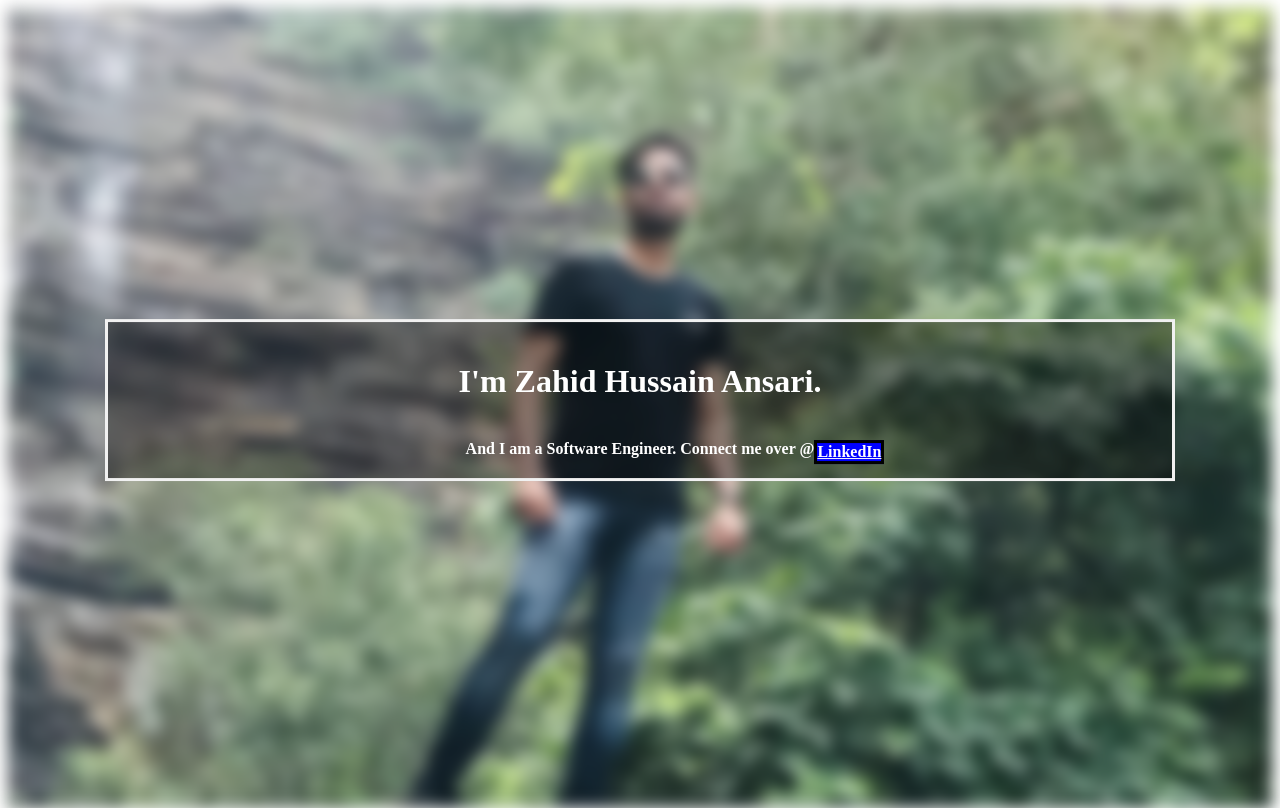
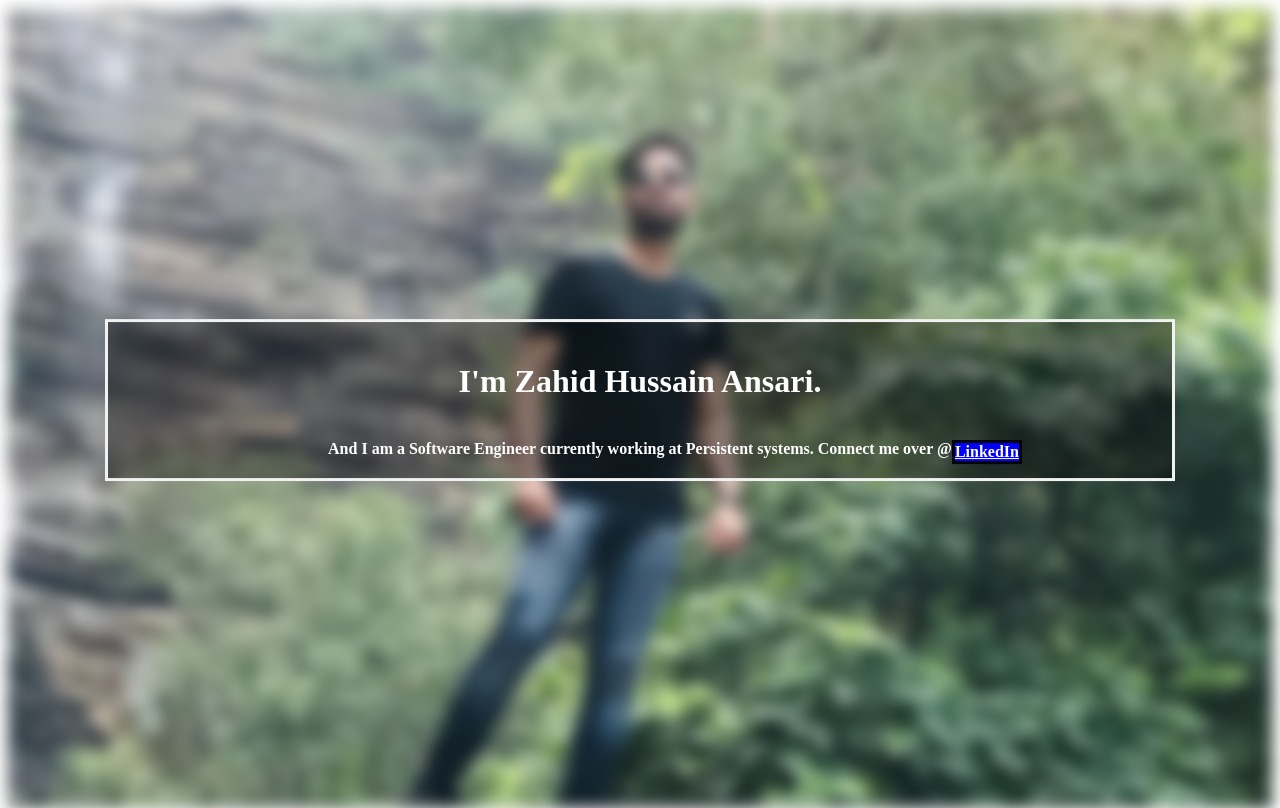
Before and after one commit to Zahid92/Portfolio, an Angular app: page / in a window 1280 px wide. Built offline with nearby package versions, Linux system fonts and the light colour scheme.

Commit message:
add work place

```diff
--- a/angular.json
+++ b/angular.json
@@ -101,5 +101,8 @@
         }
       }
     }
+  },
+  "cli": {
+    "analytics": false
   }
 }
--- a/src/app/app.component.html
+++ b/src/app/app.component.html
@@ -1,6 +1,6 @@
 <div class="bg-text">
   <h1 >I'm Zahid Hussain Ansari.</h1><br>
-  And I am a Software Engineer.
+  And I am a Software Engineer currently working at Persistent systems.
   Connect me over @<a href="https://www.linkedin.com/in/zahid1998" class="connect">LinkedIn</a>
 </div>
 <div class="bg-image"></div>
```
